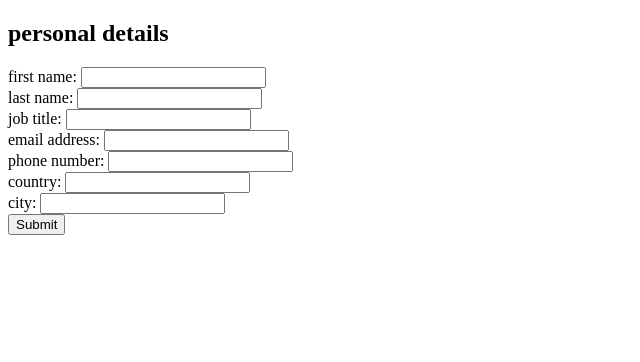
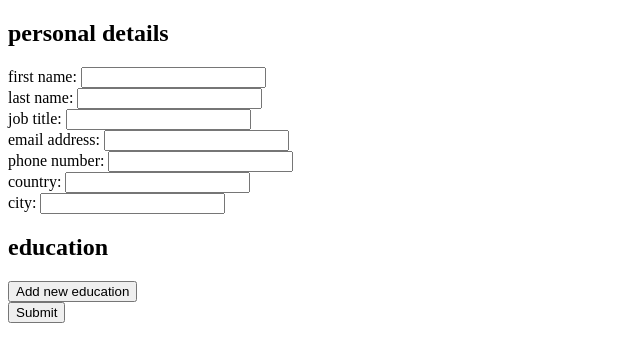
Before and after one commit to black-RAM/resume-recon, a React (Vite) app: page / in a window 1280 px wide. Shown: the top 362 px of the page, without its empty margins (0-640 px from the left). Built offline with nearby package versions, Linux system fonts and the light colour scheme.

Commit message:
add button for array fields

```diff
--- a/src/App.tsx
+++ b/src/App.tsx
@@ -7,7 +7,7 @@ interface DataField {
 }
 
 interface DataForm {
-  [key: string]: DataField
+  [key: string]: DataField | DataField[]
 }
 
 const ResumeBuilder = () => {
@@ -20,20 +20,27 @@ const ResumeBuilder = () => {
       "phone number": "",
       "country": "",
       "city": ""
-    }
+    },
+    "education": []
   })
 
   const updateField = (newData: string, section: string, field: string) => {
     setData(draft => {
-      draft[section][field] = newData
+      if(Array.isArray(data[section])) {
+
+      } else {
+        (draft[section] as DataField)[field] = newData
+      }
     })
   }
 
+  const formSections = Object.entries(data).map(([section, fields], index) => {
+    return <FormSection sectionName={section} fields={fields} updater={updateField} key={index} />
+  })
+
   return (
     <form>
-      {Object.entries(data).map(([section, fields], index) => {
-        return <FormSection sectionName={section} fields={fields} updater={updateField} />
-      })}
+      {formSections}
       <button type="submit">Submit</button>
     </form>
   )
--- a/src/components/FormSection.tsx
+++ b/src/components/FormSection.tsx
@@ -16,25 +16,37 @@ const FormInput: React.FC<formInputProps> = ({field, value, updater}) => {
   )
 }
 
+interface FormInputs {
+  [key: string]: string
+}
+
 type formSectionProps = {
   sectionName: string,
-  fields: {[key: string]: string},
+  fields: FormInputs | FormInputs[],
   updater: (newData: string, section: string, field: string) => void
 }
 
 const FormSection: React.FC<formSectionProps> = ({sectionName, fields, updater}) => {
+  let inputs: React.JSX.Element | React.JSX.Element[]
+
+  if(Array.isArray(fields)) {
+    inputs = <button type="button">Add new {sectionName}</button>
+  } else {
+    inputs = Object.entries(fields).map(([field, value], index) => {
+      return <FormInput
+        key={index}
+        field={field}
+        value={value}
+        updater={(e: React.ChangeEvent<HTMLInputElement>) => {
+          updater(e.target.value, sectionName, field)
+        }} />
+    })
+  }
+
   return (
     <div>
       <h2>{sectionName}</h2>
-      {Object.entries(fields).map(([field, value], index) => {
-        return <FormInput
-          key={index * 2}
-          field={field}
-          value={value}
-          updater={(e: React.ChangeEvent<HTMLInputElement>) => {
-            updater(e.target.value, sectionName, field)
-          }} />
-      })}
+      {inputs}
     </div>
   )
 }
```
